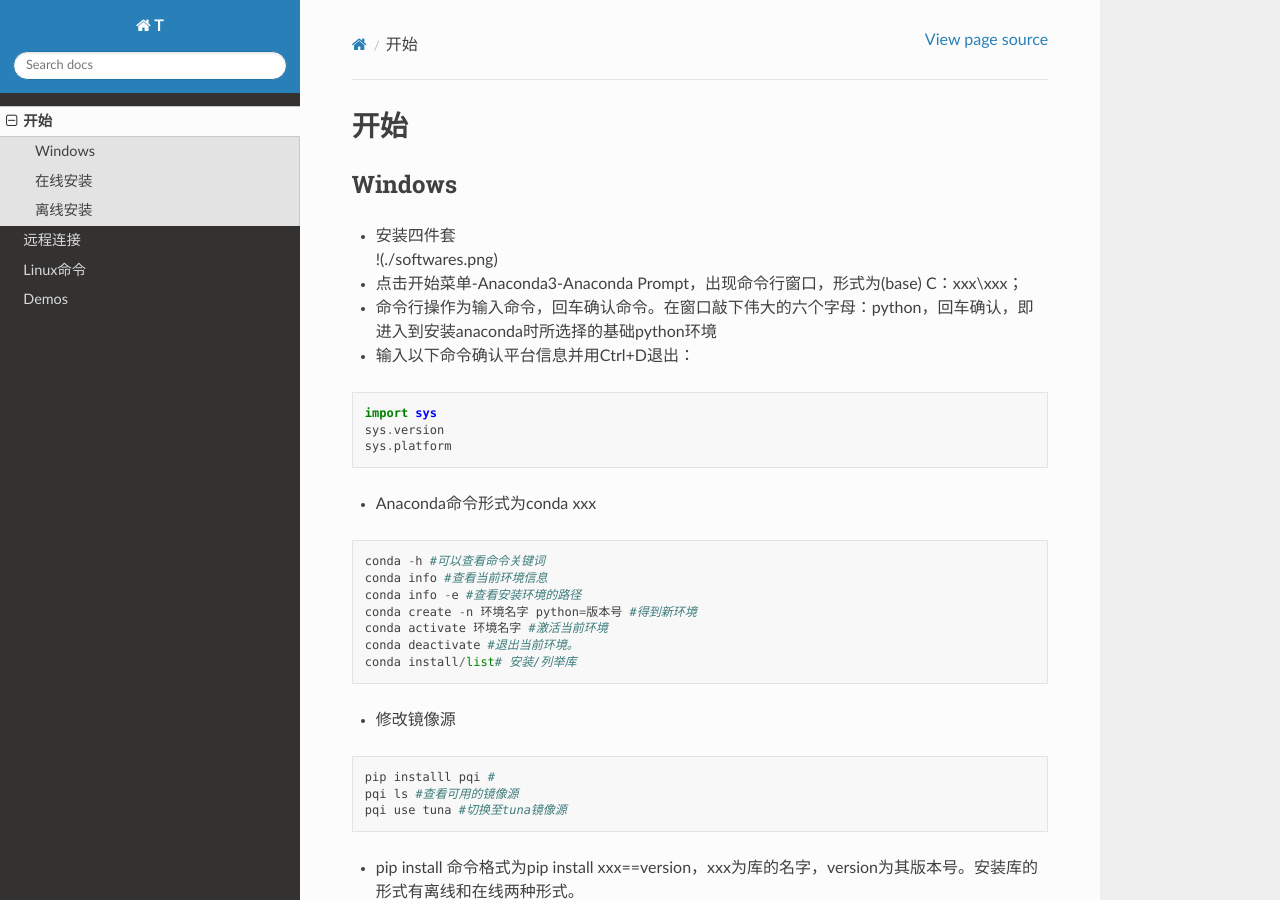
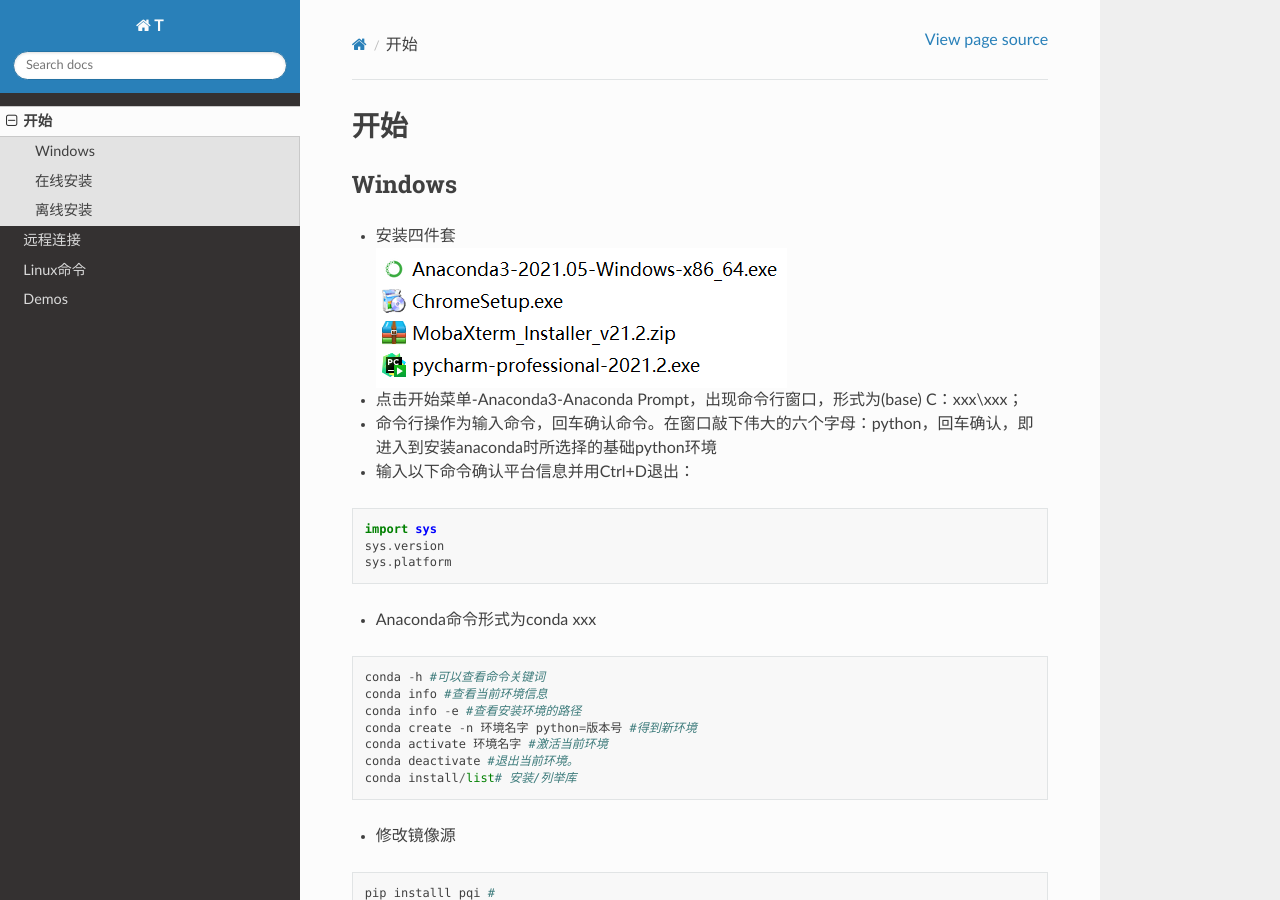
Before and after one commit to Tanbobobo/DL-starter, a Sphinx documentation site: the page built from docs/mds/get_started.md, in a window 1280 px wide and 900 px high. Built offline with Sphinx 7.4.7 and the Read the Docs theme 2.0.0, drawn with Linux system fonts in a browser that asks for light colours.

Commit message:
Update get_started.md

```diff
--- a/docs/mds/get_started.md
+++ b/docs/mds/get_started.md
@@ -1,7 +1,7 @@
 # 开始
 ## Windows
 * 安装四件套 \
-!(./softwares.png)
+![](./softwares.png)
 * 点击开始菜单-Anaconda3-Anaconda Prompt，出现命令行窗口，形式为(base)
  C：xxx\xxx；
 * 命令行操作为输入命令，回车确认命令。在窗口敲下伟大的六个字母：python，回车确认，即进入到安装anaconda时所选择的基础python环境
```
Also changed, not shown: other parts of docs/mds/get_started.md (+1 -1 lines).
